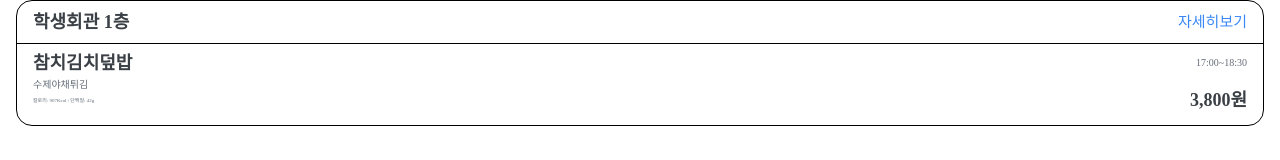
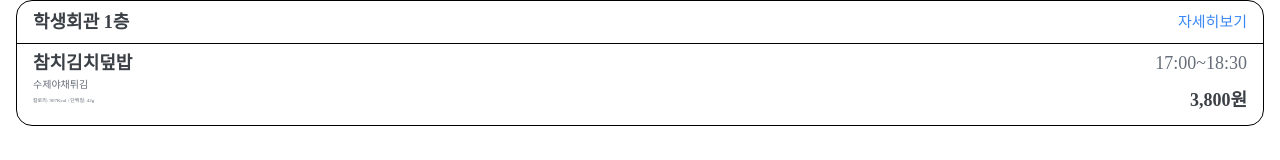
Before and after one commit to uoslife/uoslife-assignment-fe-1, a React (Create React App) app: page / in a window 1280 px wide. Shown: the top 160 px of the page. Built offline with nearby package versions, Linux system fonts and the light colour scheme; a web font is replaced by a local one.

Commit message:
커밋 테스트

```diff
--- a/src/components/Cafeteria/Cafeteria.tsx
+++ b/src/components/Cafeteria/Cafeteria.tsx
@@ -28,7 +28,7 @@ export const Cafeteria = ({ cafeteria }: any) => {
                 fontSize={15}
                 fontWeight={400}
                 color="#3A88F5"
-              ></Text>
+              />
             </InfoMore>
           </InfoTitleBlock>
           <div>
@@ -43,7 +43,7 @@ export const Cafeteria = ({ cafeteria }: any) => {
                 <InfoTime>
                   <Text
                     text={cafeteria.openingHours}
-                    fontSize={10}
+                    fontSize={18}
                     fontWeight={400}
                     color="#656D78"
                   />
```
